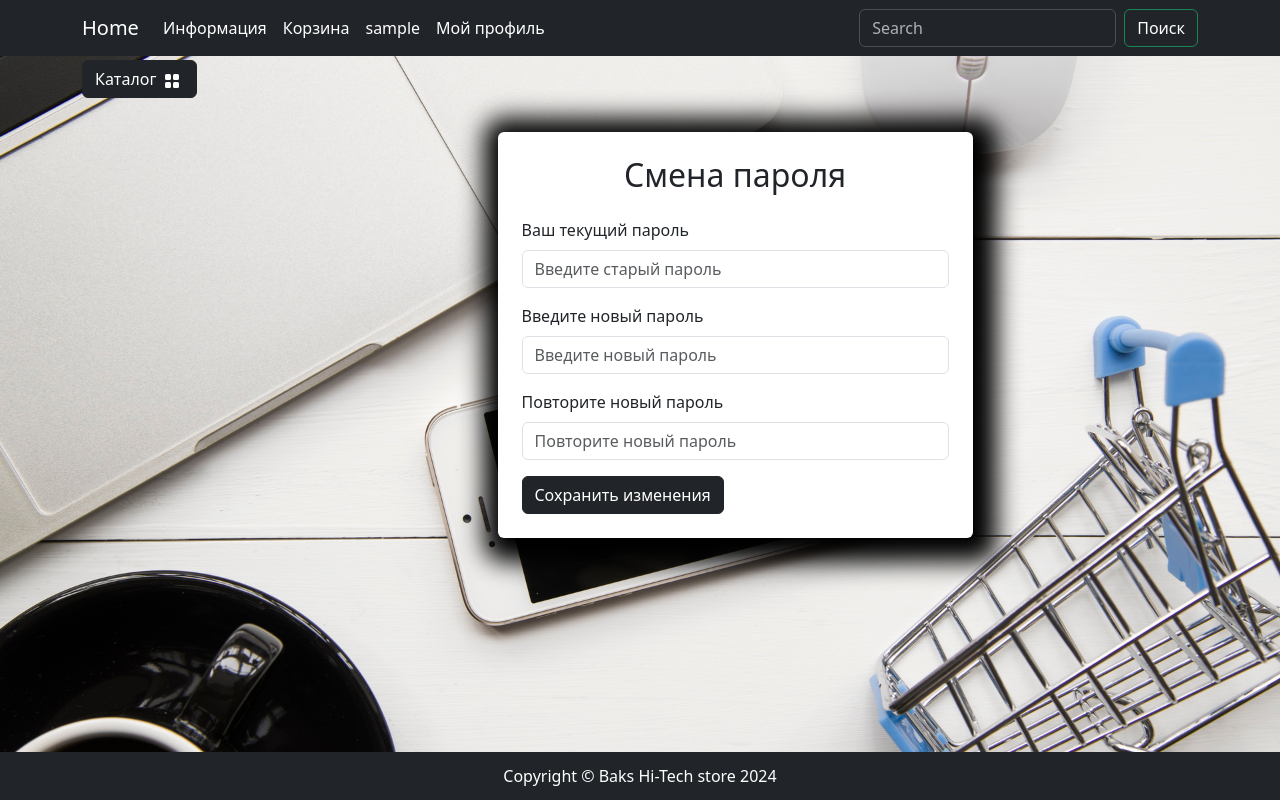
After one commit to Baks456/marketapp, a Django app: page /user/password-change/ in a window 1280 px wide. The commit adds this page. Run offline with Django 5.2, Linux system fonts and the light colour scheme; the visitor is signed in with stand-in values (Sample User, id 1); data comes from the database, SQL or seed files in the repository; some libraries are stand-ins or nearby versions.

Commit message:
Смена пароля и авторизация через гитхаб

```diff
--- a/marketapp/urls.py
+++ b/marketapp/urls.py
@@ -30,6 +30,7 @@ urlpatterns = [
     path('captcha/', include('captcha.urls')),
     path('cart/', include('carts.urls', namespace='cart')),
     path('orders/', include('orders.urls', namespace='orders')),
+    path('social-auth/', include('social_django.urls', namespace='social')),
 ]
 
 if DEBUG:
--- a/users/forms.py
+++ b/users/forms.py
@@ -1,5 +1,7 @@
+from django import forms
 from django.contrib.auth import get_user_model
-from django.contrib.auth.forms import AuthenticationForm, UserCreationForm, UserChangeForm
+from django.contrib.auth.forms import AuthenticationForm, UserCreationForm, UserChangeForm, PasswordChangeForm
+
 
 
 class UserLoginForm(AuthenticationForm):
@@ -29,6 +31,9 @@ class RegisterUserForm(UserCreationForm):
 
 
 class UserUpdateForm(UserChangeForm):
+    username = forms.CharField(disabled=True)
+    email = forms.EmailField(disabled=True)
+
     class Meta:
         model = get_user_model()
         fields = ('username', 'email', 'last_name', 'first_name', 'photo', 'phone_number')
@@ -44,3 +49,9 @@ class UserUpdateForm(UserChangeForm):
     #     if get_user_model().objects.filter(username=username).exists():
     #         raise forms.ValidationError('Данное имя пользователя занято')
     #     return username
+
+class UserPasswordChangeForm(PasswordChangeForm):
+
+    class Meta:
+        model = get_user_model()
+        fields = ('old_password', 'new_password1', 'new_password2')
--- a/users/models.py
+++ b/users/models.py
@@ -12,6 +12,7 @@ class User(AbstractUser):
     email = models.EmailField(unique=True, verbose_name='Email')
     phone_number = models.CharField(max_length=20, null=True, blank=True, verbose_name='Номер телефона')
 
+
     class Meta:
         verbose_name = "Пользователь"
         verbose_name_plural = "Пользователи"
--- /dev/null
+++ b/users/templates/users/password_change_form.html
@@ -0,0 +1,66 @@
+{% extends 'base.html' %}
+{% load static %}
+
+
+{% block content %}
+
+    <div class="row">
+        <div class="container mt-5">
+            <div class="row justify-content-center">
+                <div class="col-md-6 bg-white p-4 mb-4 mx-3 rounded custom-shadow">
+                    <h2 class="text-center mb-4">Смена пароля</h2>
+                    <form action="" method="POST">
+                        {% csrf_token %}
+
+                        <div class="mb-3">
+                            <label for="id_old_password" class="form-label">Ваш текущий пароль</label>
+                            <input type="password" class="form-control" name="old_password" id="id_old_password"
+                                   placeholder="Введите старый пароль" required>
+                        </div>
+                        <div class="mb-3">
+                            <label for="id_new_password1" class="form-label">Введите новый пароль</label>
+                            <input type="password" class="form-control" name="new_password1" id="id_new_password1"
+                                   placeholder="Введите новый пароль"
+                                   required>
+                        </div>
+                        <div class="mb-3">
+                            <label for="id_new_password2" class="form-label">Повторите новый пароль</label>
+                            <input type="password" class="form-control" name="new_password2" id="id_new_password2"
+                                   placeholder="Повторите новый пароль"
+                                   required>
+                        </div>
+
+                        {% if form.errors %}
+                            <div class="alert alert-danger alert-dismissible fade show">
+                                {% for error in form.errors.as_data.values %}
+                                    {% for data in error.0 %}
+                                        <p>{{ data }}</p>
+                                    {% endfor %}
+                                {% endfor %}
+                            </div>
+                        {% endif %}
+
+                        <button type="submit" class="btn btn-dark btn-block">Сохранить изменения</button>
+
+
+                    </form>
+
+                </div>
+            </div>
+        </div>
+    </div>
+
+
+
+{% endblock %}
+
+
+{% block footer %}
+    <div class="mt-auto">
+        <footer class="mt-auto py-1 bg-dark">
+            <div class="container">
+                <p class="m-2 text-center text-white">Copyright &copy; Baks Hi-Tech store 2024</p>
+            </div>
+        </footer>
+    </div>
+{% endblock %}
--- a/users/urls.py
+++ b/users/urls.py
@@ -1,7 +1,7 @@
-from django.contrib.auth.views import LogoutView
+from django.contrib.auth.views import LogoutView, PasswordChangeView
 from django.urls import path
 
-from users.views import LoginUser, RegisterUser, UserEditView, UserCartView
+from users.views import LoginUser, RegisterUser, UserEditView, UserCartView, UserPasswordChange
 
 app_name = 'users'
 
@@ -11,4 +11,5 @@ urlpatterns = [
     path('login/', LoginUser.as_view(), name='login'),
     path('logout/', LogoutView.as_view(), name='logout'),
     path('user-cart/', UserCartView.as_view(), name='user_cart'),
+    path('password-change/', UserPasswordChange.as_view(), name='password_change'),
 ]
--- a/users/views.py
+++ b/users/views.py
@@ -1,6 +1,6 @@
 from django.contrib import auth
 from django.contrib.auth.decorators import login_required
-from django.contrib.auth.views import LoginView
+from django.contrib.auth.views import LoginView, PasswordChangeView
 from django.contrib.messages.views import SuccessMessageMixin
 from django.db.models import Prefetch
 from django.http import HttpResponseRedirect
@@ -11,7 +11,7 @@ from django.views.generic import CreateView, UpdateView, TemplateView
 from baseitems.cachemixins import CacheMixin
 from carts.models import ProductCart
 from orders.models import UserOrder, OrderItem
-from users.forms import UserLoginForm, RegisterUserForm, UserUpdateForm
+from users.forms import UserLoginForm, RegisterUserForm, UserUpdateForm, UserPasswordChangeForm
 
 
 # Create your views here.
@@ -74,6 +74,15 @@ class UserEditView(SuccessMessageMixin, CacheMixin, UpdateView):
 class UserCartView(TemplateView):
     template_name = 'users/user_cart.html'
 
+class UserPasswordChange(SuccessMessageMixin, PasswordChangeView ):
+    form_class = UserPasswordChangeForm
+    template_name = 'users/password_change_form.html'
+    success_message = 'Пароль успешно изменен, войдите под новым паролем'
+    success_url = reverse_lazy('users:login')
+    extra_context = {'title': 'Изменение пароля пользователя'}
+
+
+
 # @method_decorator(login_required, name="dispatch")
 # class UserLogoutView(SuccessMessageMixin, LogoutView):
 #     success_message = 'Вы вышли из аккаунта'
```
Also changed, not shown: marketapp/settings.py (+6 -4 lines), users/pipeline.py (added, +7 -0 lines), users/templates/users/login.html (+5 -5 lines), users/templates/users/profile.html (+18 -13 lines), users/templates/users/registration.html (+13 -12 lines).
